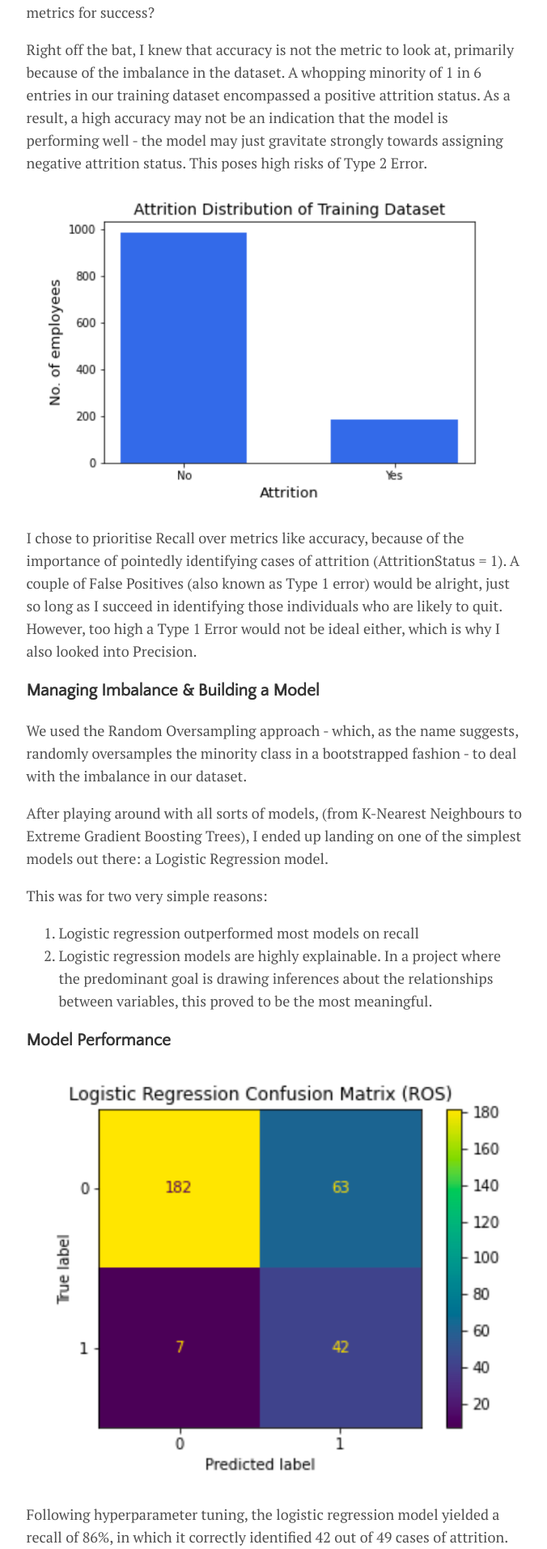
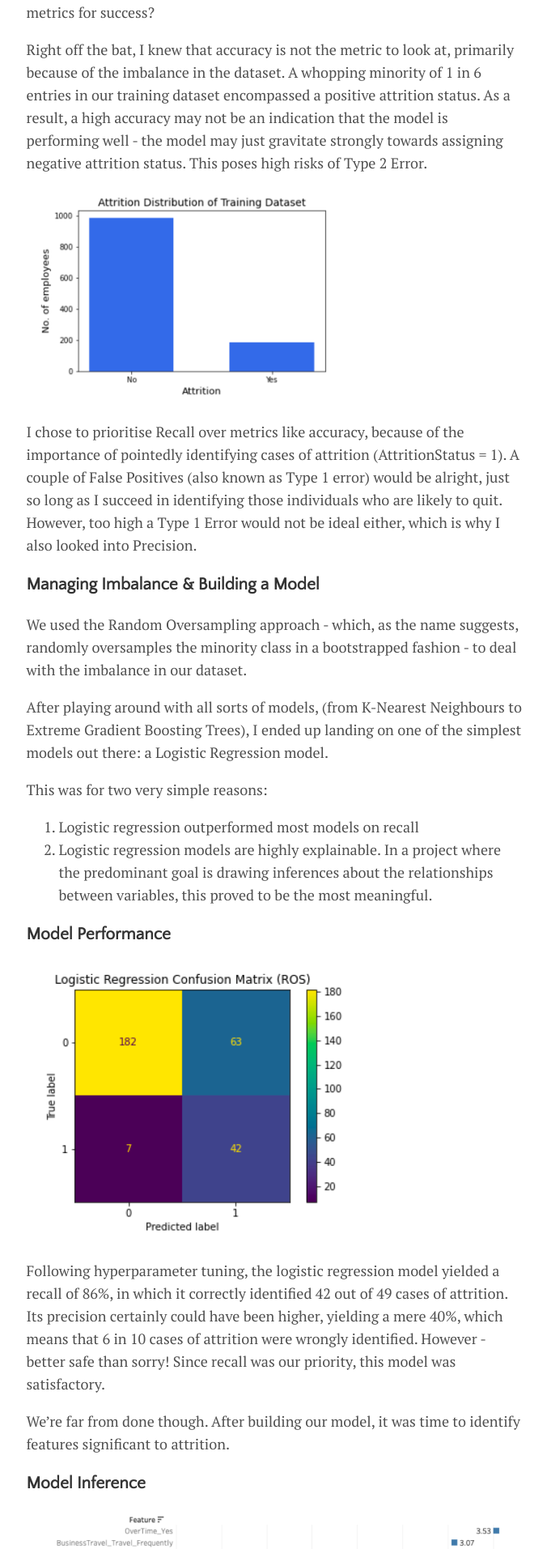
Before and after one commit to shreyasriram4/shreyasriram4.github.io, a Jekyll site: the page built from _posts/2022-08-19-employee-attrition.md, in a window 1280 px wide. Shown: the part 2332-4245 px from the top of the page at 81% size, without its empty margins (300-976 px from the left). Built offline with Jekyll 4.4.1, drawn with Linux system fonts in a browser that asks for light colours.

Commit message:
Update 2022-08-19-employee-attrition.md

```diff
--- a/_posts/2022-08-19-employee-attrition.md
+++ b/_posts/2022-08-19-employee-attrition.md
@@ -31,7 +31,7 @@
 
 Right off the bat, I knew that accuracy is not the metric to look at, primarily because of the imbalance in the dataset. A whopping minority of 1 in 6 entries in our training dataset encompassed a positive attrition status. As a result, a high accuracy may not be an indication that the model is performing well - the model may just gravitate strongly towards assigning negative attrition status. This poses high risks of Type 2 Error.
 
-<img src="/assets/img/imbalance.png" alt="imbalance" width="600" class="center"/>
+<img src="/assets/img/imbalance.png" alt="imbalance" width="400" class="center"/>
 
 I chose to prioritise Recall over metrics like accuracy, because of the importance of pointedly identifying cases of attrition (AttritionStatus = 1). A couple of False Positives (also known as Type 1 error) would be alright, just so long as I succeed in identifying those individuals who are likely to quit. However, too high a Type 1 Error would not be ideal either, which is why I also looked into Precision.
 
@@ -47,7 +47,7 @@
 
 ### Model Performance
 
-<img src="/assets/img/lr_cm.png" alt="cm" width="600" class="center"/>
+<img src="/assets/img/lr_cm.png" alt="cm" width="400" class="center"/>
 
 Following hyperparameter tuning, the logistic regression model yielded a recall of 86%, in which it correctly identified 42 out of 49 cases of attrition. Its precision certainly could have been higher, yielding a mere 40%, which means that 6 in 10 cases of attrition were wrongly identified. However - better safe than sorry! Since recall was our priority, this model was satisfactory.
 
```
